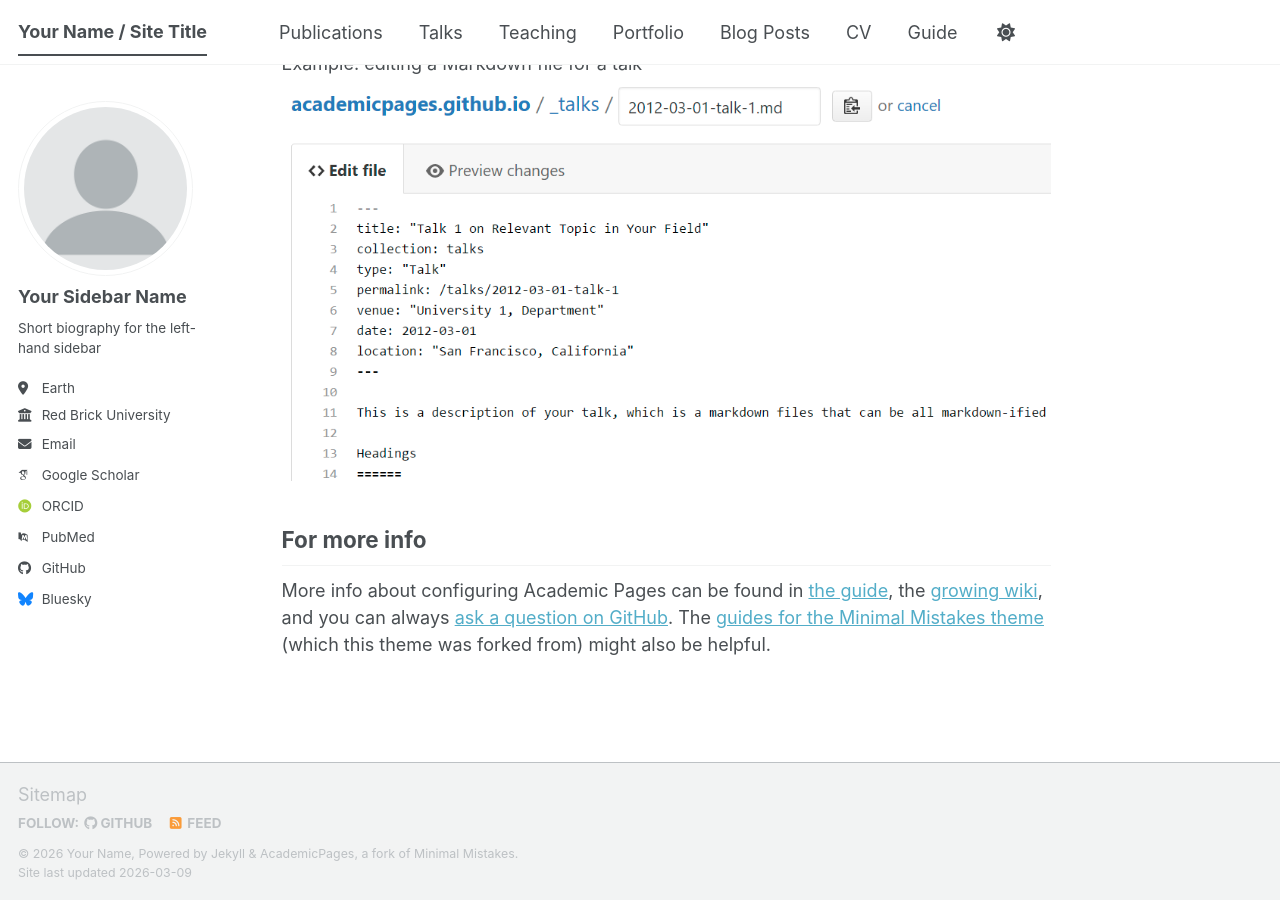
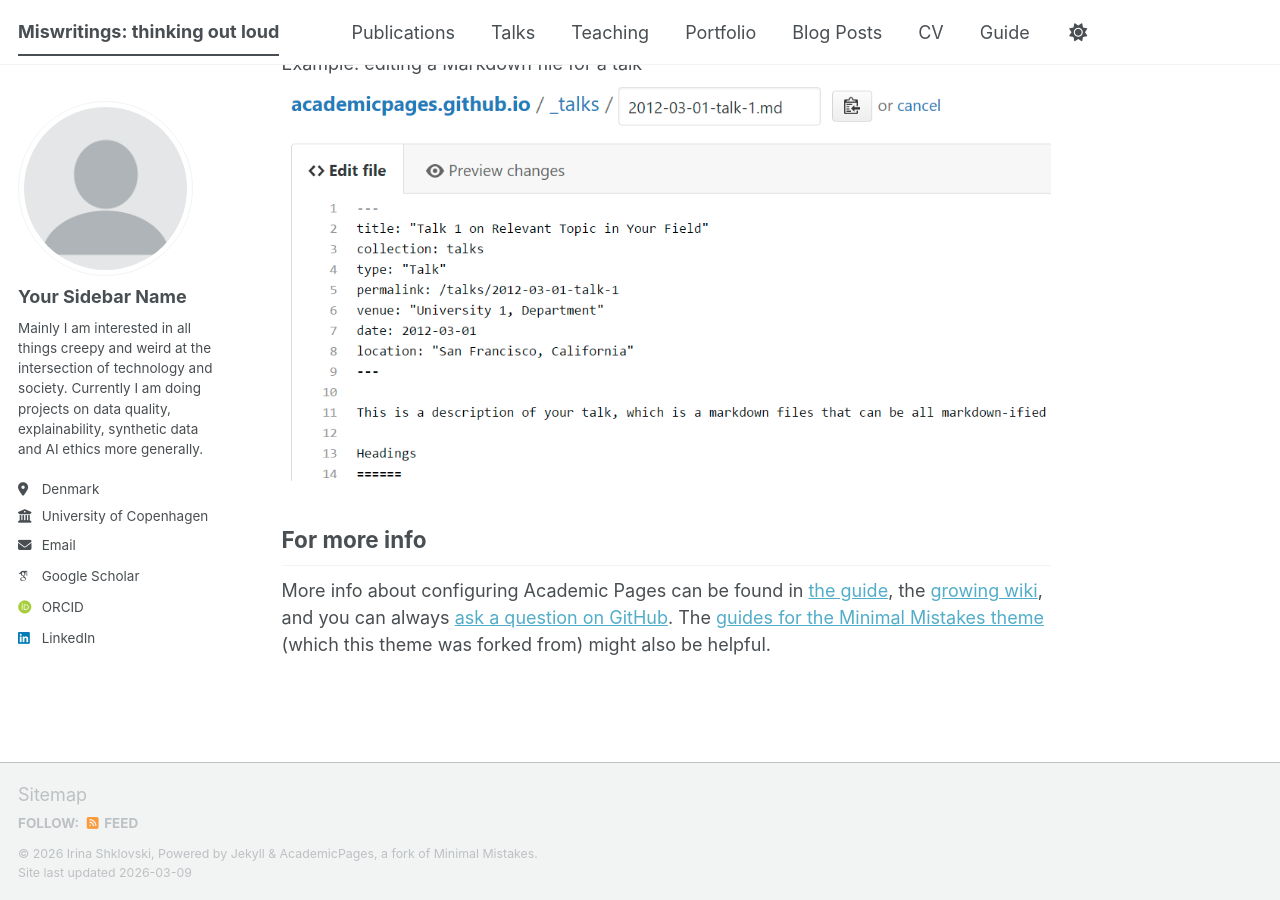
Before and after one commit to quillis/quillis.github.io, a Jekyll site: the page built from _pages/about.md, in a window 1280 px wide and 900 px high, scrolled down 2720 px. Built offline with Jekyll 4.4.1, drawn with Linux system fonts in a browser that asks for light colours; some web fonts are replaced; a script bundle is joined from its source files by our own code; library files that are not in the unit come from our copies.

Commit message:
Update site configuration for personal details

```diff
--- a/_config.yml
+++ b/_config.yml
@@ -7,16 +7,16 @@
 # server process.
 
 # Basic Site Settings
-locale                   : "en-US"
+locale                   : "en-GB"
 site_theme               : "default" # The available themes options are "default", "air", "sunrise", "mint", "dirt" and "contrast"
-title                    : "Your Name / Site Title"
+title                    : "Miswritings: thinking out loud"
 title_separator          : "-"
-name                     : &name "Your Name"
-description              : &description "Your Name's academic portfolio"   # Update this with a general description of your site, this is the default if not overridden by a page
-url                      : https://academicpages.github.io # The base hostname & protocol for your site e.g. "https://[your GitHub username].github.io",
+name                     : &name "Irina Shklovski"
+description              : &description "I am a professor of Communication and Computing in the Department of Computer Science at the University of Copenhagen. I also hold a WASP-HS visiting professorship in the Department of Thematic Studies, Gender Studies at Linköping University."   # Update this with a general description of your site, this is the default if not overridden by a page
+url                      : https://quillis.github.io # The base hostname & protocol for your site e.g. "https://[your GitHub username].github.io",
                                                            # or if you already have some other page hosted on Github then use "https://[your GitHub username].github.io/[Your Repo Name]"
 baseurl                  : "" # the subpath of your site, e.g. "/blog"
-repository               : "academicpages/academicpages.github.io"
+repository               : "quillis/quillis.github.io"
 
 # Site Author - The following control what appear as part of the author content on the side bar.
 #               If a field is blank the icon and link will not appear, otherwise it will be shown.
@@ -26,22 +26,22 @@ author:
   avatar           : "profile.png"
   name             : "Your Sidebar Name"
   pronouns         : # example: "she/her"
-  bio              : "Short biography for the left-hand sidebar"
-  location         : "Earth"
-  employer         : "Red Brick University"
+  bio              : "Mainly I am interested in all things creepy and weird at the intersection of technology and society. Currently I am doing projects on data quality, explainability, synthetic data and AI ethics more generally."
+  location         : "Denmark"
+  employer         : "University of Copenhagen"
   uri              : # URL
-  email            : "none@example.org"
+  email            : "ias@di.ku.dk"
 
   # Academic websites
   academia         : # URL
   arxiv            : # URL - Update with the correct link to your profile
-  googlescholar    : "https://scholar.google.com/citations?user=PS_CX0AAAAAJ"
+  googlescholar    : "https://scholar.google.com/citations?user=ufIlFCIAAAAJ&hl=en"
   inspire-hep      : # URL
   impactstory      : # URL
-  orcid            : "https://orcid.org/yourorcidurl"
+  orcid            : "https://orcid.org/0000-0003-1874-0958"
   semantic         : # URL
   ssrn             : # URL
-  pubmed           : "https://www.ncbi.nlm.nih.gov/pubmed/?term=john+snow"
+  dblp             : "https://dblp.org/pid/02/3911.html"
   researchgate     : # URL
   scopus           : # URL
   zotero           : # URL
@@ -51,13 +51,13 @@ author:
   bitbucket        : # Username - Update with your username on the site
   codepen          : # Username
   dribbble         : # Username
-  github           : "academicpages"
+  github           :
   kaggle           : # Username
   stackoverflow    : # User number or user number and name (i.e., use "1" or "1/jeff-atwood")
 
   # Social media
   artstation       : # Username
-  bluesky          : "bsky.app" # Replace this with you Bluesky username
+  bluesky          : # Replace this with you Bluesky username
   facebook         : # Username
   flickr           : # Username
   foursquare       : # Username
@@ -66,7 +66,7 @@ author:
   keybase          : # Username
   instagram        : # Username
   lastfm           : # Username
-  linkedin         : # Username
+  linkedin         : "irinas@gmail.com"
   mastodon         : # URL
   medium           : # URL
   pinterest        : # Username
@@ -84,8 +84,8 @@ author:
 
 # Publication Category - The following the list of publication categories and their headings
 publication_category:
-  books:
-    title: 'Books'
+  #books:
+    #title: 'Books'
   manuscripts:
     title: 'Journal Articles'
   conferences:
@@ -138,7 +138,7 @@ yandex_site_verification :
 
 # Social Sharing
 twitter:
-  username               : &twitter
+  username               : #&twitter
 facebook:
   username               :
   app_id                 :
@@ -276,7 +276,7 @@ defaults:
   # _portfolio
   - scope:
       path: ""
-      type: portfolio
+      type: research
     values:
       layout: single
       author_profile: true
```
